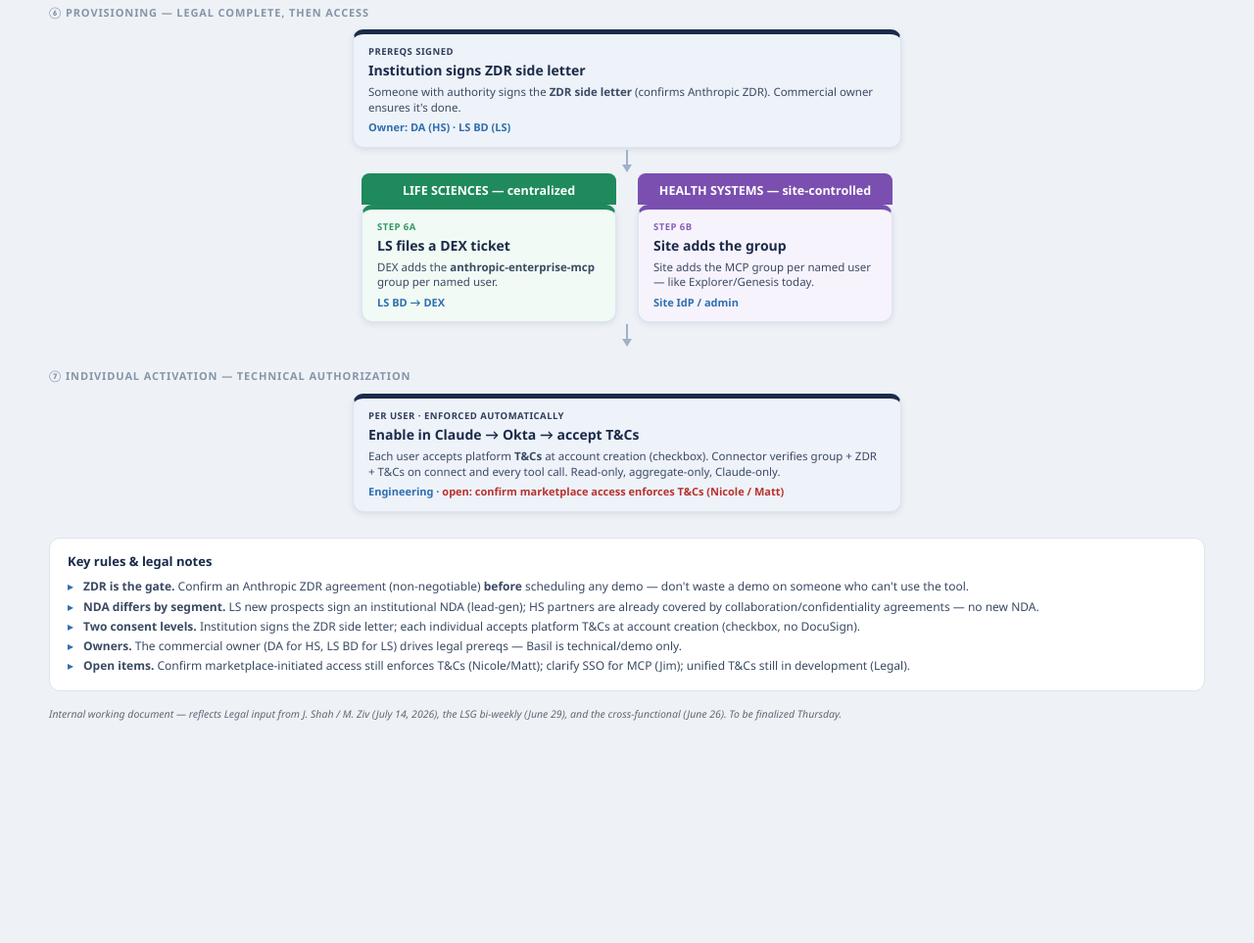
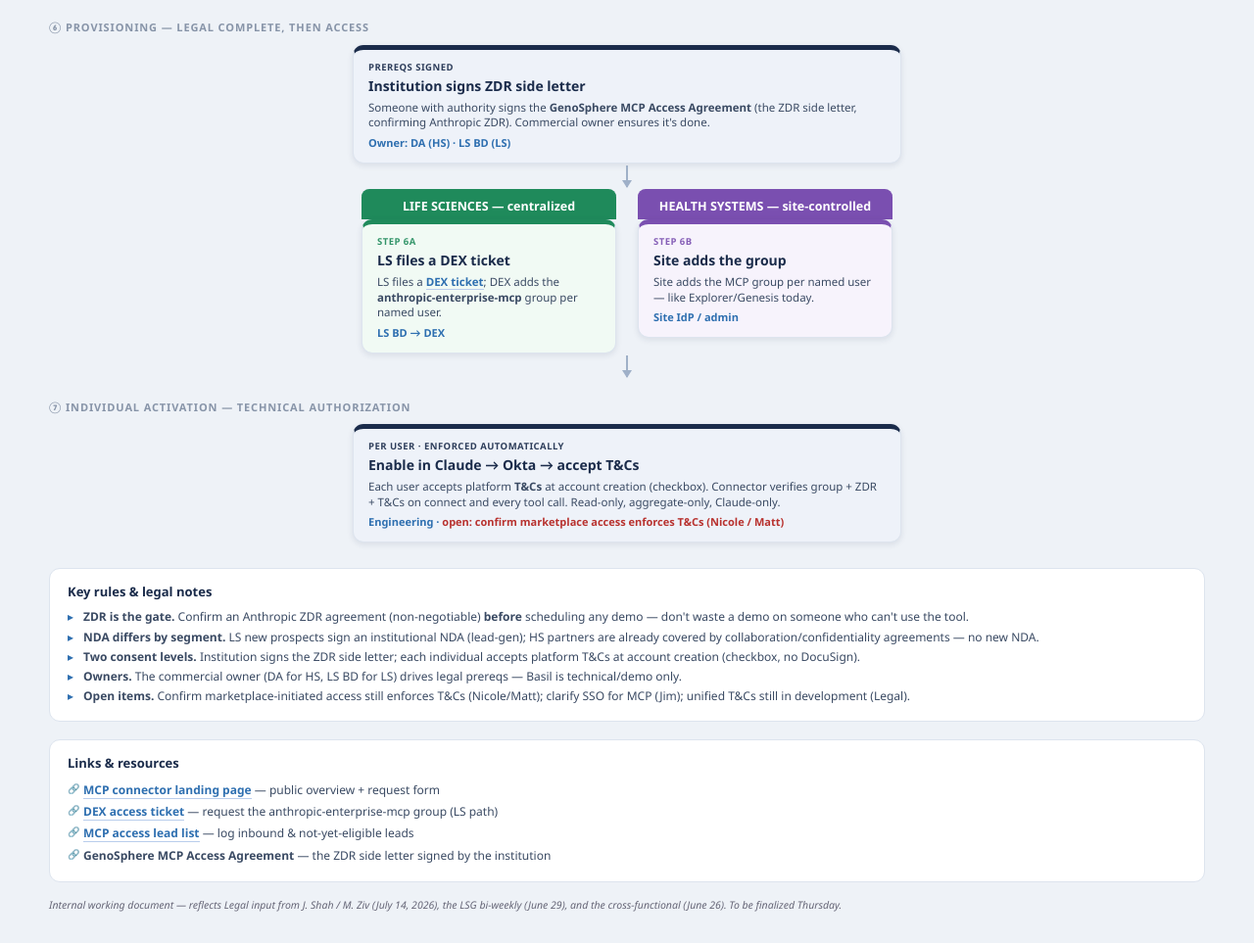
Before and after one commit to jayshah-eng/genosphere-mcp-access-workflow, a plain HTML site: page index.html in a window 1280 px wide. Shown: the part 1401-2364 px from the top of the page at 98% size. Before the commit the page ends 2170 px from the top, so only its background shows below. Drawn offline with Linux system fonts and the light colour scheme.

Commit message:
Add helpful links: landing page, DEX ticket, lead list; name the ZDR side letter; add Links & resources section

```diff
--- a/index.html
+++ b/index.html
@@ -48,6 +48,13 @@
 .legend li::before { content:'\25b8'; position:absolute; left:0; color:#2E6FB0; }
 .note { font-size:10.5px; color:#667; font-style:italic; margin-top:16px; }
 .tag-red { color:#b8322f; }
+a, a:visited { color:#2E6FB0; font-weight:600; text-decoration:none; border-bottom:1px solid #b9cdec; }
+a:hover { border-bottom-color:#2E6FB0; }
+.links { margin-top:18px; background:#fff; border-radius:11px; padding:15px 18px; border:1px solid #dde4ee; }
+.links h3 { font-size:13px; color:#1A2B4A; margin-bottom:7px; }
+.links ul { list-style:none; font-size:12px; color:#3a4a63; }
+.links li { padding:3px 0; padding-left:16px; position:relative; }
+.links li::before { content:"\1F517"; position:absolute; left:0; font-size:10px; }
 </style>
 </head>
 <body>
@@ -58,7 +65,7 @@
 
   <div class="lane-label">&#9312; Intake &mdash; three channels</div>
   <div class="flow"><div class="row">
-    <div class="node intake-form"><div class="tag" style="color:#2E6FB0">A &middot; Website</div><div class="ttl">Form submission</div><div class="body">HubSpot form &mdash; name, email, institution. Self-selects segment.</div></div>
+    <div class="node intake-form"><div class="tag" style="color:#2E6FB0">A &middot; Website</div><div class="ttl">Form submission</div><div class="body">HubSpot form on the <a href="https://www.helix.com/resources/helix-genosphere-claude-connector" target="_blank">MCP landing page</a> &mdash; name, email, institution. Self-selects segment.</div></div>
     <div class="node intake-email"><div class="tag" style="color:#6a7fb5">B &middot; Email</div><div class="ttl">Email inquiry</div><div class="body">Sent to <b>mcp@helix.com</b>.</div></div>
     <div class="node intake-other"><div class="tag" style="color:#8a6d3b">C &middot; Other</div><div class="ttl">All other inbound</div><div class="body">Referrals, rep emails, events, directory clicks &rarr; funneled to <b>mcp@helix.com</b>.</div></div>
   </div><div class="arrow"></div></div>
@@ -91,7 +98,7 @@
     <div class="diamond"><div class="tag">Decision &middot; non-negotiable</div><div class="q">Does the institution have a ZDR agreement with Anthropic?</div></div>
     <div class="branch"><div class="lbl no">NO &#9660;</div><div class="lbl yes">YES &#9660;</div></div>
     <div class="row">
-      <div class="node legal"><div class="tag tag-red">Stop &mdash; don't demo</div><div class="ttl">No ZDR &rarr; no MCP</div><div class="body">Don't preview the MCP (they can't use it). Optionally offer Explorer; log as a lead.</div></div>
+      <div class="node legal"><div class="tag tag-red">Stop &mdash; don't demo</div><div class="ttl">No ZDR &rarr; no MCP</div><div class="body">Don't preview the MCP (they can't use it). Optionally offer Explorer; log to the <a href="https://docs.google.com/spreadsheets/d/11GrxYLOw6jAje_-Yb05B-VQrQCz71MRvH91F1zcghvs/edit" target="_blank">MCP access lead list</a>.</div></div>
       <div class="node grant"><div class="tag" style="color:#1f8a5b">Proceed</div><div class="ttl">ZDR confirmed</div><div class="body">FYI up front: ZDR confirmation (in writing) + platform T&amp;Cs required &mdash; take-it-or-leave-it.</div><div class="who">Owner: DA (HS) &middot; LS BD (LS) &mdash; not Basil</div></div>
     </div>
     <div class="arrow"></div>
@@ -104,13 +111,13 @@
 
   <div class="lane-label">&#9317; Provisioning &mdash; legal complete, then access</div>
   <div class="flow"><div class="row">
-    <div class="node prov" style="width:560px"><div class="tag" style="color:#1A2B4A">Prereqs signed</div><div class="ttl">Institution signs ZDR side letter</div><div class="body">Someone with authority signs the <b>ZDR side letter</b> (confirms Anthropic ZDR). Commercial owner ensures it's done.</div><div class="who">Owner: DA (HS) &middot; LS BD (LS)</div></div>
+    <div class="node prov" style="width:560px"><div class="tag" style="color:#1A2B4A">Prereqs signed</div><div class="ttl">Institution signs ZDR side letter</div><div class="body">Someone with authority signs the <b>GenoSphere MCP Access Agreement</b> (the ZDR side letter, confirming Anthropic ZDR). Commercial owner ensures it's done.</div><div class="who">Owner: DA (HS) &middot; LS BD (LS)</div></div>
   </div><div class="arrow"></div></div>
 
   <div class="flow"><div class="row">
     <div style="display:flex;flex-direction:column;align-items:center">
       <div class="colhead ls">LIFE SCIENCES &mdash; centralized</div>
-      <div class="node ls" style="width:260px"><div class="tag" style="color:#1f8a5b">Step 6A</div><div class="ttl">LS files a DEX ticket</div><div class="body">DEX adds the <b>anthropic-enterprise-mcp</b> group per named user.</div><div class="who">LS BD &rarr; DEX</div></div>
+      <div class="node ls" style="width:260px"><div class="tag" style="color:#1f8a5b">Step 6A</div><div class="ttl">LS files a DEX ticket</div><div class="body">LS files a <a href="https://myhelix.atlassian.net/servicedesk/customer/portal/26/group/71/create/11045" target="_blank">DEX ticket</a>; DEX adds the <b>anthropic-enterprise-mcp</b> group per named user.</div><div class="who">LS BD &rarr; DEX</div></div>
     </div>
     <div style="display:flex;flex-direction:column;align-items:center">
       <div class="colhead hs">HEALTH SYSTEMS &mdash; site-controlled</div>
@@ -133,6 +140,15 @@
       <li><b>Open items.</b> Confirm marketplace-initiated access still enforces T&amp;Cs (Nicole/Matt); clarify SSO for MCP (Jim); unified T&amp;Cs still in development (Legal).</li>
     </ul>
   </div>
+  <div class="links">
+    <h3>Links &amp; resources</h3>
+    <ul>
+      <li><a href="https://www.helix.com/resources/helix-genosphere-claude-connector" target="_blank">MCP connector landing page</a> &mdash; public overview + request form</li>
+      <li><a href="https://myhelix.atlassian.net/servicedesk/customer/portal/26/group/71/create/11045" target="_blank">DEX access ticket</a> &mdash; request the anthropic-enterprise-mcp group (LS path)</li>
+      <li><a href="https://docs.google.com/spreadsheets/d/11GrxYLOw6jAje_-Yb05B-VQrQCz71MRvH91F1zcghvs/edit" target="_blank">MCP access lead list</a> &mdash; log inbound &amp; not-yet-eligible leads</li>
+      <li><b>GenoSphere MCP Access Agreement</b> &mdash; the ZDR side letter signed by the institution</li>
+    </ul>
+  </div>
   <div class="note">Internal working document &mdash; reflects Legal input from J. Shah / M. Ziv (July 14, 2026), the LSG bi-weekly (June 29), and the cross-functional (June 26). To be finalized Thursday.</div>
 </div>
 </body>
```
